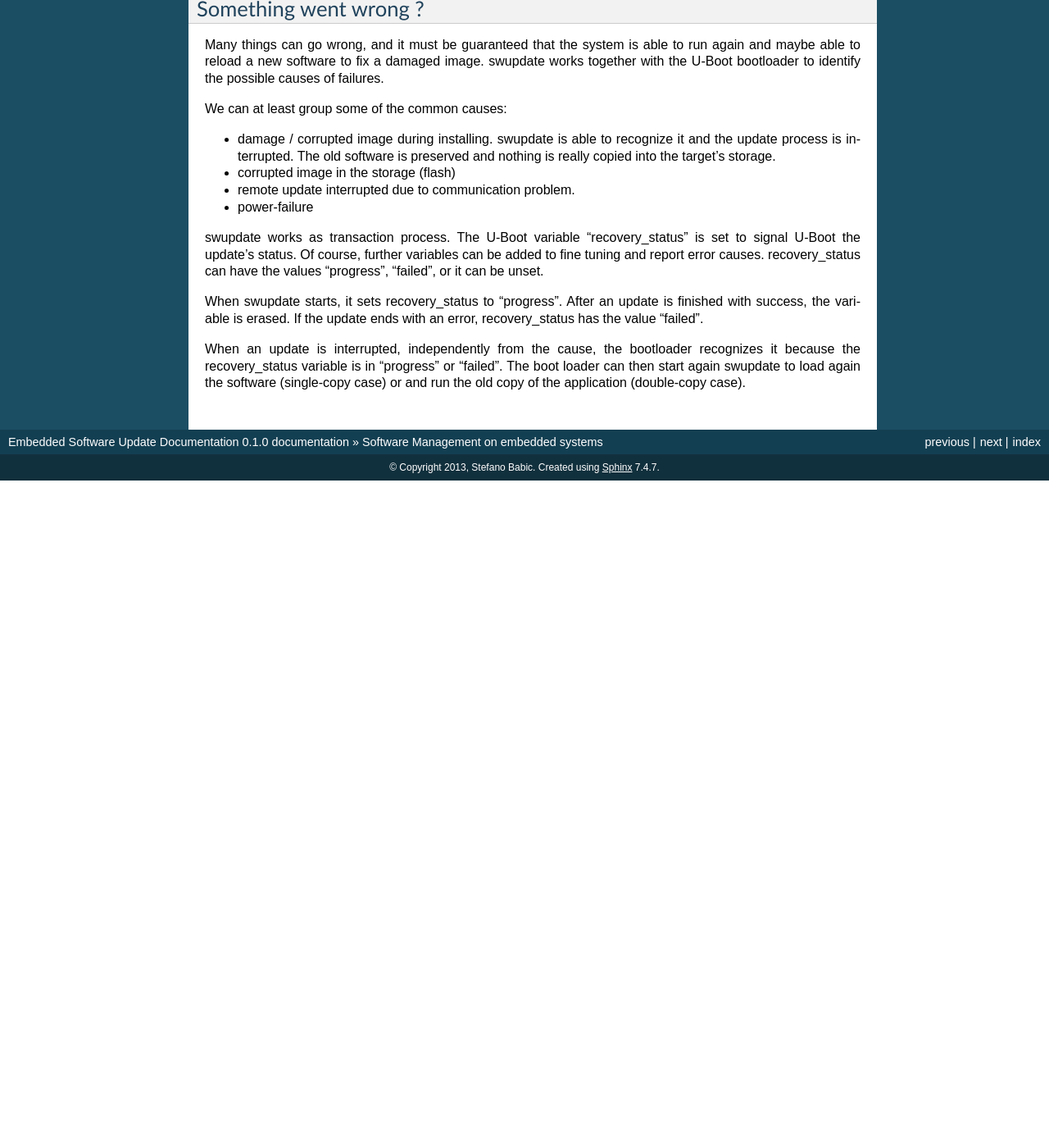
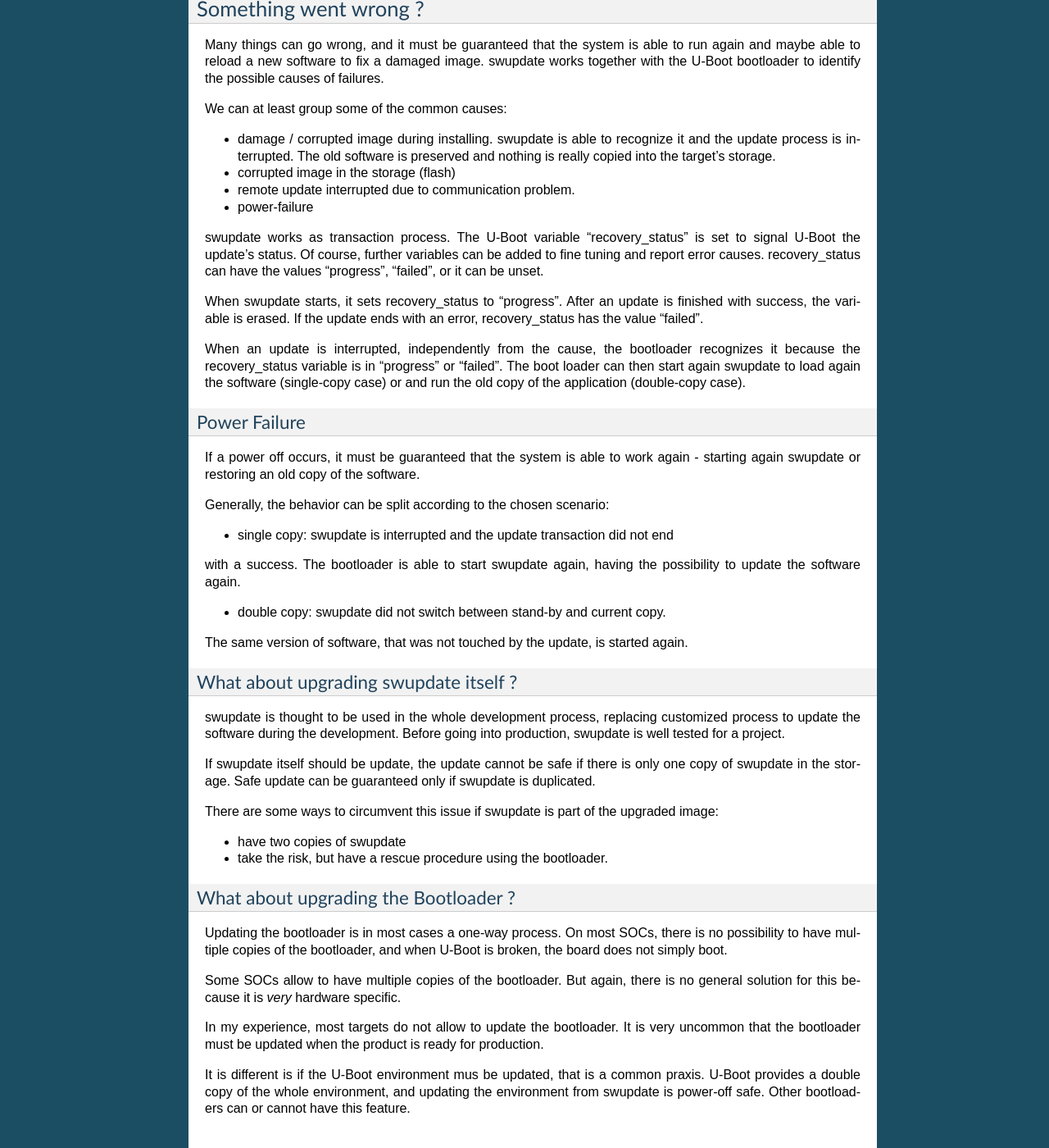
Before and after one commit to sbabic/swupdate, a Sphinx documentation site: the page built from doc/source/overview.rst, in a window 1280 px wide and 1400 px high, scrolled down 5293 px. Shown: the whole window at 82% size. Built offline with Sphinx 7.4.7, drawn with Linux system fonts in a browser that asks for light colours; formulas are drawn with MathJax 3; before the commit the page ends 5879 px from its top, so only the background shows below that; some of the changed text lies outside the part shown.

Commit message:
Documentation: better explain power-off cases
Signed-off-by: Stefano Babic <sbabic@denx.de>

```diff
--- a/doc/source/overview.rst
+++ b/doc/source/overview.rst
@@ -275,3 +275,57 @@
 The boot loader can then start again swupdate to load again the software
 (single-copy case) or and run the old copy of the application
 (double-copy case).
+
+Power Failure
+-------------
+
+If a power off occurs, it must be guaranteed that the system is able
+to work again - starting again swupdate or restoring an old copy of the software.
+
+Generally, the behavior can be split according to the chosen scenario:
+
+- single copy: swupdate is interrupted and the update transaction did not end
+with a success. The bootloader is able to start swupdate again, having the
+possibility to update the software again.
+
+- double copy: swupdate did not switch between stand-by and current copy.
+The same version of software, that was not touched by the update, is
+started again.
+
+
+What about upgrading swupdate itself ?
+-------------------------------------
+
+swupdate is thought to be used in the whole development process, replacing
+customized process to update the software during the development. Before going into production,
+swupdate is well tested for a project.
+
+If swupdate itself should be update, the update cannot be safe if there is only
+one copy of swupdate in the storage. Safe update can be guaranteed only if
+swupdate is duplicated.
+
+There are some ways to circumvent this issue if swupdate is part of the
+upgraded image:
+
+- have two copies of swupdate
+- take the risk, but have a rescue procedure using the bootloader.
+
+What about upgrading the Bootloader ?
+-------------------------------------
+
+Updating the bootloader is in most cases a one-way process. On most SOCs, there is no possibility
+to have multiple copies of the bootloader, and when U-Boot is broken,
+the board does not simply boot.
+
+Some SOCs allow to have multiple copies of the
+bootloader. But again, there is no general solution for this because it
+is *very* hardware specific.
+
+In my experience, most targets do not allow to update the bootloader. It
+is very uncommon that the bootloader must be updated when the product
+is ready for production.
+
+It is different is if the U-Boot environment mus be updated, that is a
+common praxis. U-Boot provides a double copy of the whole environment,
+and updating the environment from swupdate is power-off safe. Other bootloaders
+can or cannot have this feature.
```
